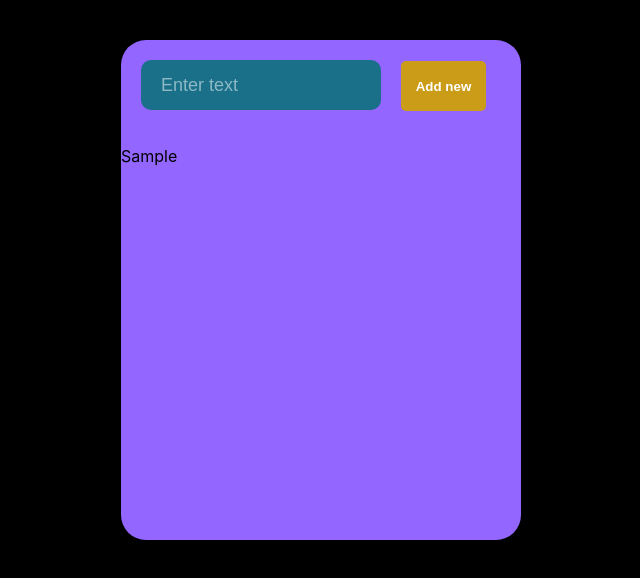
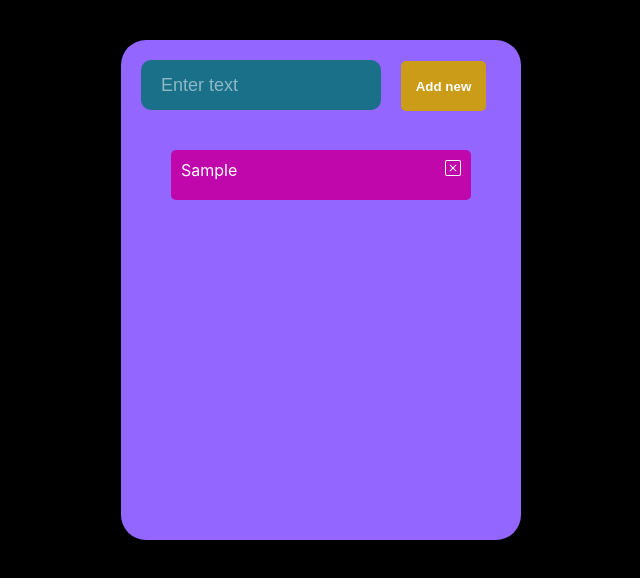
Before and after one commit to Abdulelah21/To-Do-App, a React (Create React App) app in the folder todolist/: page / in a window 1280 px wide. Both pictures are taken after typing "Sample" into the empty fields and a click on the button "Add new". Shown: the top 578 px of the page, without its empty margins (319-959 px from the left). Built offline with nearby package versions, Linux system fonts and the light colour scheme.

Commit message:
style the list text

```diff
--- a/todolist/src/ListItems.css
+++ b/todolist/src/ListItems.css
@@ -0,0 +1,24 @@
+.list{
+    color: #fff;
+    width: 300px;
+    background-color: #bf07ac;
+    height: 50px;
+    margin: 20px auto;
+    border-radius: 5px;
+}
+
+.list p{
+    padding: 10px;
+    position: relative;
+}
+
+.list p span{
+    position: absolute;
+    right: 10px;
+    cursor: pointer;
+}
+
+.faicons{
+    margin: 0 6px;
+    font-size: 15px;
+}
--- a/todolist/src/ListItems.js
+++ b/todolist/src/ListItems.js
@@ -1,16 +1,23 @@
 import React from 'react';
 import './ListItems.css'
 
-function ListItems(props){
+function ListItems(props) {
     const items = props.items;
-    const listItems = items.map(item=>
-        {
+    const listItems = items.map(item => {
         return <div className='list' key="item.key">
-            <p>{item.text}</p>
+            <p>{item.text}
+            <span>
+                <svg xmlns="http://www.w3.org/2000/svg" className='faicons' width="16" height="16" fill="currentColor" class="bi bi-x-square" viewBox="0 0 16 16">
+                    <path d="M14 1a1 1 0 0 1 1 1v12a1 1 0 0 1-1 1H2a1 1 0 0 1-1-1V2a1 1 0 0 1 1-1h12zM2 0a2 2 0 0 0-2 2v12a2 2 0 0 0 2 2h12a2 2 0 0 0 2-2V2a2 2 0 0 0-2-2H2z" />
+                    <path d="M4.646 4.646a.5.5 0 0 1 .708 0L8 7.293l2.646-2.647a.5.5 0 0 1 .708.708L8.707 8l2.647 2.646a.5.5 0 0 1-.708.708L8 8.707l-2.646 2.647a.5.5 0 0 1-.708-.708L7.293 8 4.646 5.354a.5.5 0 0 1 0-.708z" />
+                </svg>
+            </span>
+            </p>
+
         </div>
     })
-    return(
-     <div>{listItems}</div>
+    return (
+        <div>{listItems}</div>
     )
 }
 
```
